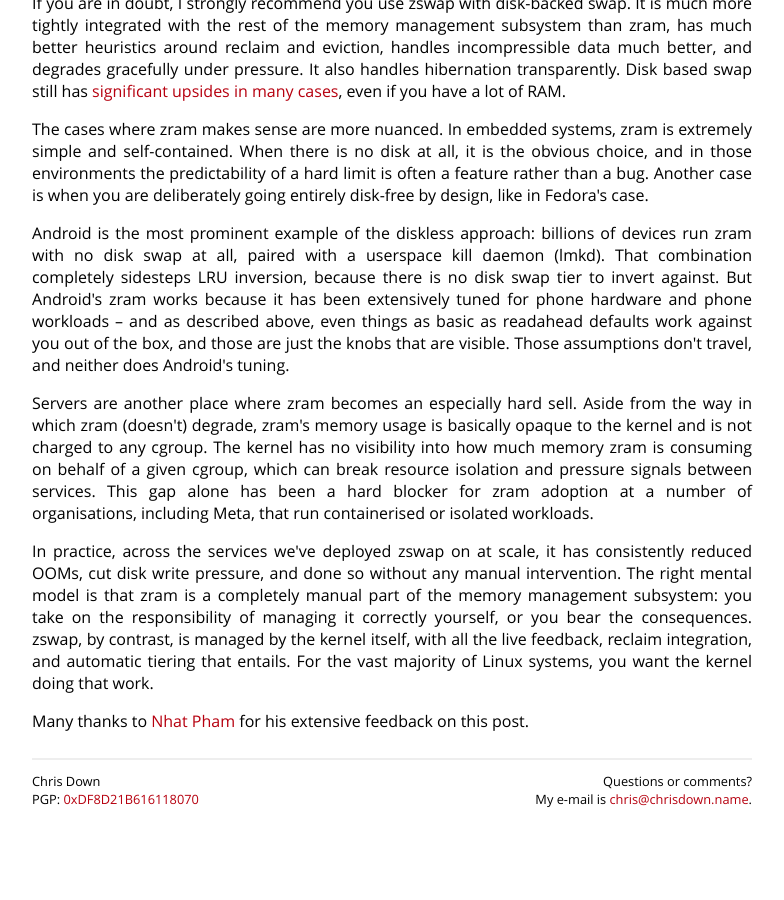
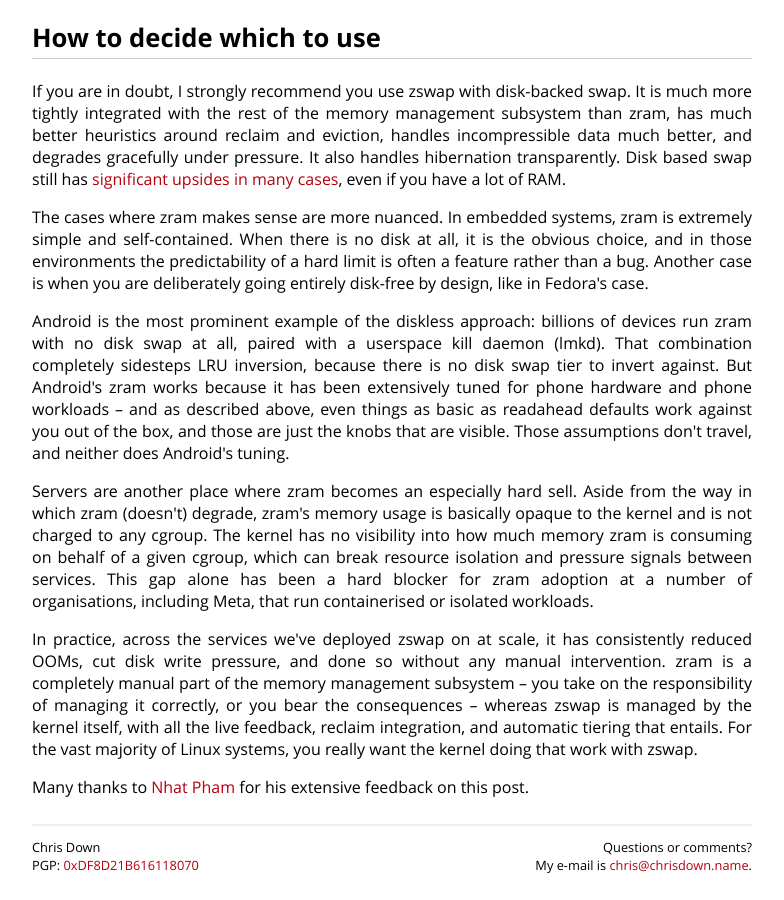
Before and after one commit to cdown/chrisdown.name, a Jekyll site: the page built from _posts/2026-03-17-zswap-vs-zram-when-to-use-what.md, in a window 1280 px wide and 900 px high, scrolled down 14868 px. Shown: the whole window, without its empty margins (248-1032 px from the left). Built offline with Jekyll 4.4.1, drawn with Linux system fonts in a browser that asks for light colours; before the commit the page ends 15702 px from its top, so only the background shows below that; some of the changed text lies outside the part shown.

Commit message:
zswap post: A couple of rewrites

```diff
--- a/_posts/2026-03-17-zswap-vs-zram-when-to-use-what.md
+++ b/_posts/2026-03-17-zswap-vs-zram-when-to-use-what.md
@@ -624,8 +624,13 @@ data, eventually, when all of your RAM is used, the data needs to go somewhere.
 
 To back that up with some concrete data, on Instagram, which runs on Django and
 is largely memory bound, we ran a test where we moved from their existing setup
-(with swap entirely disabled) to a setup with disk swap and zswap tiering. The
-results were twofold:
+(with swap entirely disabled) to a setup with disk swap and zswap tiering.
+Django workers accumulate significant cold heap state over their lifetime --
+forked processes with duplicated memory, growing request caches, Python object
+overhead -- and that data compresses very well. This is broadly representative:
+most workloads, from server processes to desktop applications, accumulate cold
+anonymous pages that sit idle and compress efficiently. The results were
+twofold:
 
 - We achieved roughly 5:1 compression. That's a huge benefit for such a memory
   bound workload, and also enables us to consider further stacking workloads.
@@ -863,12 +868,12 @@ organisations, including Meta, that run containerised or isolated workloads.
 
 In practice, across the services we've deployed zswap on at scale, it has
 consistently reduced OOMs, cut disk write pressure, and done so without any
-manual intervention. The right mental model is that zram is a completely
-manual part of the memory management subsystem: you take on the responsibility
-of managing it correctly yourself, or you bear the consequences. zswap, by
-contrast, is managed by the kernel itself, with all the live feedback, reclaim
-integration, and automatic tiering that entails. For the vast majority of Linux
-systems, you want the kernel doing that work.
+manual intervention. zram is a completely manual part of the memory management subsystem -- you
+take on the responsibility of managing it correctly, or you bear the
+consequences -- whereas zswap is managed by the kernel itself, with all the
+live feedback, reclaim integration, and automatic tiering that entails. For the
+vast majority of Linux systems, you really want the kernel doing that work with
+zswap.
 
 Many thanks to [Nhat Pham](https://github.com/nhatsmrt) for his extensive
 feedback on this post.
```
